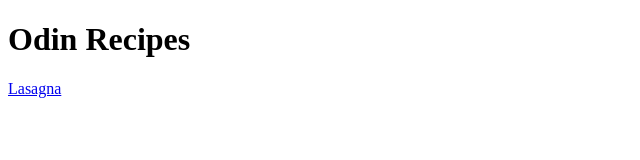
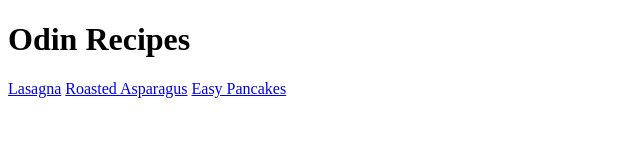
Before and after one commit to Ha-Mundo/odin-recipes, a plain HTML site: page index.html in a window 1280 px wide. Shown: the whole page, without its empty margins (0-640 px from the left). Drawn offline with Linux system fonts and the light colour scheme.

Commit message:
New Hyper Link recipe added

```diff
--- a/index.html
+++ b/index.html
@@ -7,5 +7,7 @@
     <body>
         <h1>Odin Recipes</h1>
         <a href="./recipes/lasagna.html">Lasagna</a>
+        <a href="./recipes/oven-roasted-asparagus.html">Roasted Asparagus</a>
+        <a href="./recipes/easy-pancakes.html">Easy Pancakes</a>
     </body>
 </html>
```
